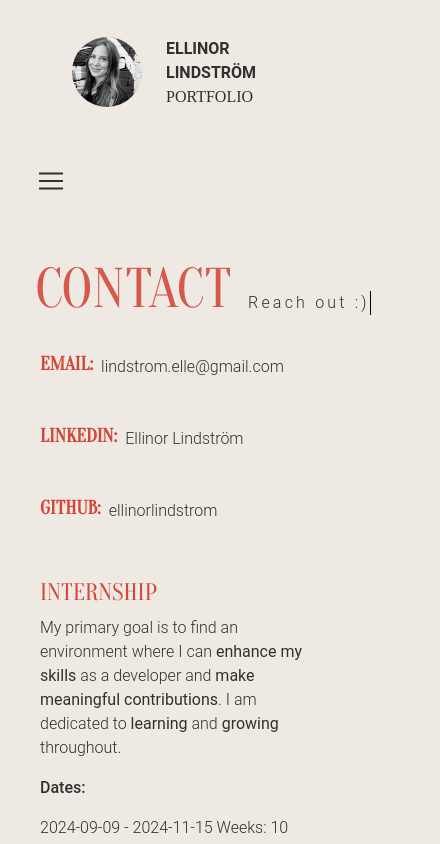
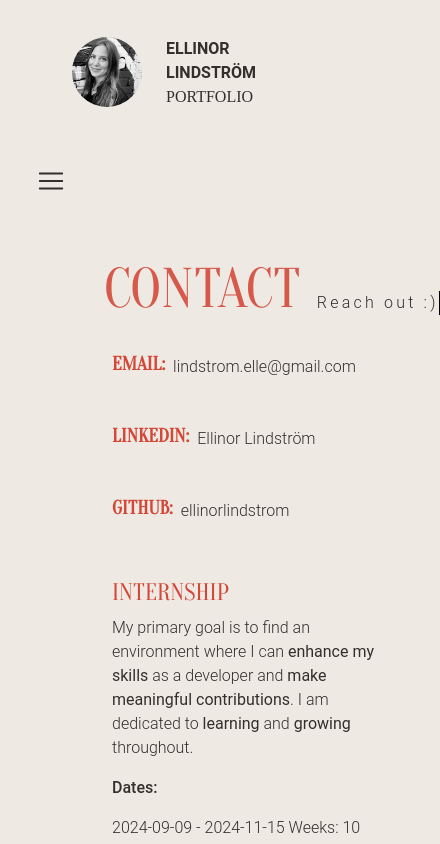
Before and after one commit to ellinorlindstrom/portfolio-24, a React (Vite) app: page /contact in a window 390 px wide. Shown: the top 844 px of the page, 440 px wide, since content can reach past the window. Built offline with nearby package versions, Linux system fonts and the light colour scheme; a web font is replaced by a local one.

Commit message:
margin contact page

```diff
--- a/src/scss/ContactPage.scss
+++ b/src/scss/ContactPage.scss
@@ -124,7 +124,7 @@
     .contact-page-title {
       font-size: 10rem;
       padding-top: 3rem;
-      padding-left: 1rem;
+      padding-left: 4rem;
       }
 
       .contact-content {
@@ -159,7 +159,7 @@
 
     .contact-page-title {
       font-size: 9rem;
-      padding-left: 3rem;
+      margin-left: 3rem;
       }
 
     .contact-content {
@@ -200,11 +200,8 @@
       font-size: 6rem;
       padding-top: .7rem;
       margin-bottom: none;
+      margin-left: 1.2rem;
       }
-
-      .contact-content {
-        margin-left: 1.5rem;
-        }
 
       .contact-page-subtitle {
         font-size: 1rem;
@@ -234,12 +231,12 @@
     .contact-page-title {
       font-size: 4rem;
       padding-top: .5rem;
-      padding-left: 1rem;
+      margin-left: 1.5rem;
       }
-      .contact-content {
+
+      .contact-page-text {
         padding-left: 1rem;
-
-        }
+      }
 
       .contact-page-subtitle {
         margin-bottom: 1rem;
```
